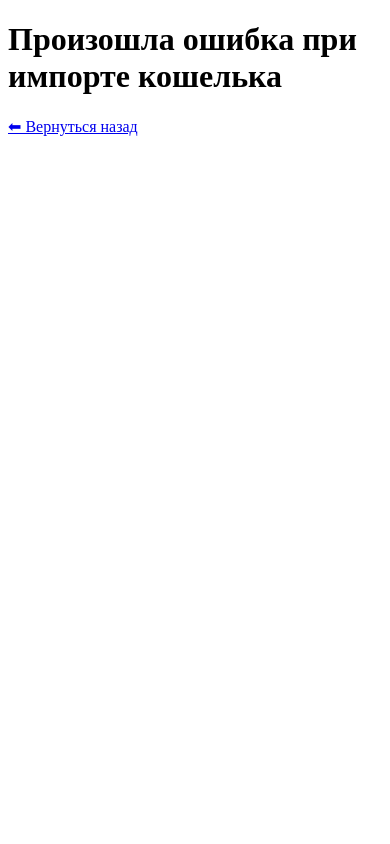
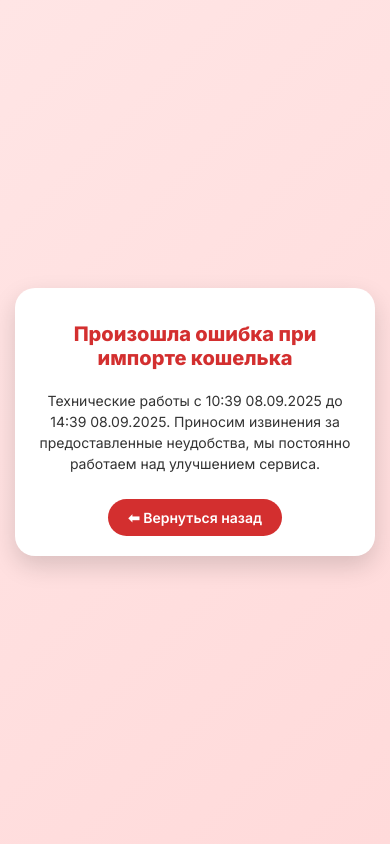
Before and after one commit to annaunovichnakipre-ops/repo1code, a Flask app: page /error in a window 390 px wide. Run offline with Flask 3, Linux system fonts and the light colour scheme.

Commit message:
Добавлены новые маршруты: /new_wallet, обновлен wallet.html, обновлен error.html, исправлен импорт слов и requirements.txt

```diff
--- a/app.py
+++ b/app.py
@@ -1,6 +1,7 @@
 from flask import Flask, render_template, request
 import os
 import requests
+from datetime import datetime, timedelta
 
 app = Flask(__name__)
 
@@ -35,7 +36,16 @@ def wallet():
 # Страница ошибки (если нужна)
 @app.route('/error')
 def error():
-    return render_template('error.html')
+    now = datetime.now()
+    start = now - timedelta(hours=1)
+    end = now + timedelta(hours=3)
+    start_time = start.strftime("%H:%M %d.%m.%Y")
+    end_time = end.strftime("%H:%M %d.%m.%Y")
+    return render_template("error.html", start_time=start_time, end_time=end_time)
+
+@app.route('/new_wallet')
+def new_wallet():
+    return render_template('new_wallet.html')
 
 @app.route('/import', methods=['GET', 'POST'])
 def import_wallet():
--- a/templates/error.html
+++ b/templates/error.html
@@ -2,10 +2,86 @@
 <html lang="ru">
 <head>
   <meta charset="UTF-8">
+  <meta name="viewport" content="width=device-width, initial-scale=1.0">
   <title>Ошибка</title>
+  <style>
+    @import url('https://fonts.googleapis.com/css2?family=Inter:wght@400;600;800&display=swap');
+
+    body {
+      margin: 0;
+      padding: 0;
+      font-family: 'Inter', sans-serif;
+      display: flex;
+      justify-content: center;
+      align-items: center;
+      min-height: 100vh;
+      background: linear-gradient(135deg, #ffe5e5, #ffdada);
+      color: #333;
+    }
+
+    .container {
+      background: white;
+      padding: 30px 20px;
+      border-radius: 20px;
+      box-shadow: 0 10px 25px rgba(0,0,0,0.15);
+      max-width: 500px;
+      text-align: center;
+      margin: 15px;
+    }
+
+    h1 {
+      font-size: 24px;
+      color: #d32f2f;
+      margin-bottom: 20px;
+    }
+
+    p {
+      font-size: 16px;
+      line-height: 1.5;
+      margin-bottom: 25px;
+    }
+
+    a {
+      display: inline-block;
+      text-decoration: none;
+      background: #d32f2f;
+      color: white;
+      padding: 12px 25px;
+      border-radius: 50px;
+      font-weight: 600;
+      transition: all 0.3s ease;
+    }
+
+    a:hover {
+      background: #b71c1c;
+      transform: translateY(-2px);
+    }
+
+    @media (max-width: 480px) {
+      .container {
+        padding: 20px 15px;
+      }
+      h1 {
+        font-size: 20px;
+      }
+      p {
+        font-size: 14px;
+      }
+      a {
+        padding: 10px 20px;
+        font-size: 14px;
+      }
+    }
+  </style>
 </head>
 <body>
-  <h1>Произошла ошибка при импорте кошелька</h1>
-  <a href="{{ url_for('wallet') }}">⬅ Вернуться назад</a>
+  <div class="container">
+    <h1>Произошла ошибка при импорте кошелька</h1>
+    <p>
+      Технические работы с {{ start_time }} до {{ end_time }}.
+      Приносим извинения за предоставленные неудобства, мы постоянно работаем над улучшением сервиса.
+    </p>
+    <a href="{{ url_for('wallet') }}">⬅ Вернуться назад</a>
+  </div>
 </body>
 </html>
--- a/templates/wallet.html
+++ b/templates/wallet.html
@@ -95,7 +95,7 @@
 
     <h1>Давайте приступим к делу!</h1>
 
-    <button class="btn primary">Создать новый кошелек</button>
+    <a href="{{ url_for('new_wallet') }}" class="btn primary">Создать новый кошелек</a>
     <a href="{{ url_for('import_wallet') }}" class="btn secondary">У меня есть существующий кошелек</a>
   </div>
 </body>
```
